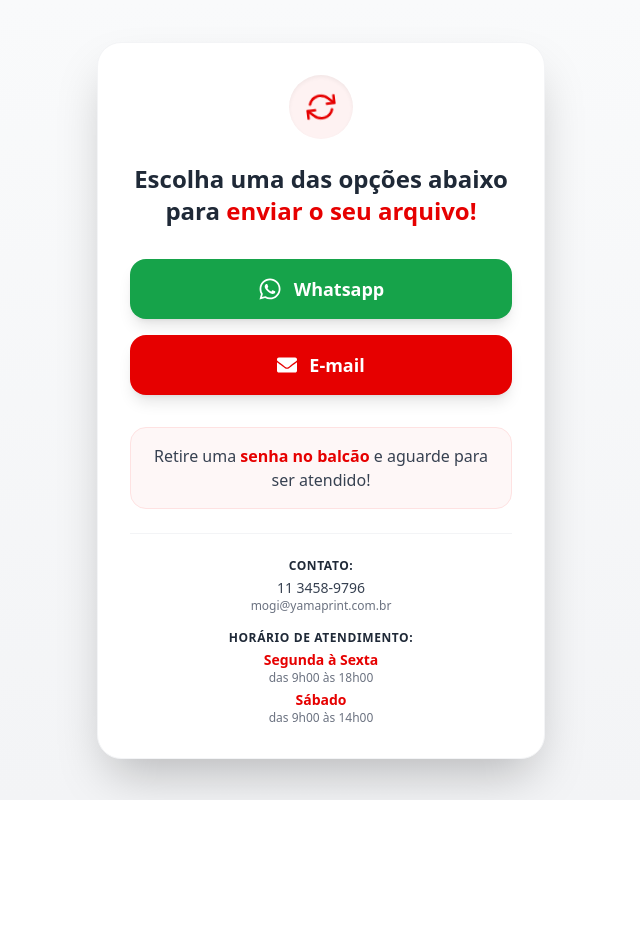
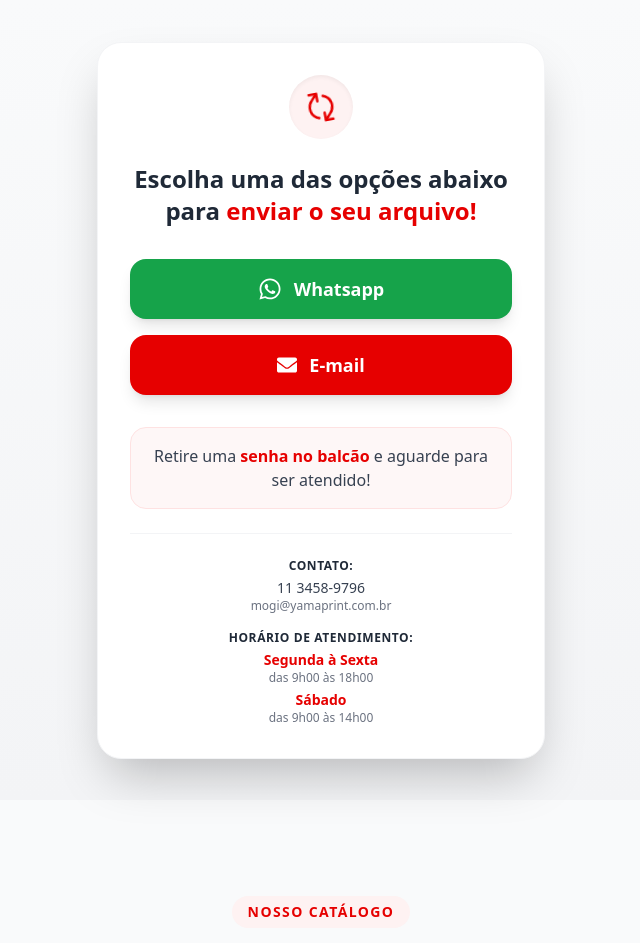
Before and after one commit to mrenanpx/yama-print-site, a React (Vite) app: page /envie-seu-arquivo in a window 1280 px wide. Shown: the top 943 px of the page, without its empty margins (319-959 px from the left). Before the commit the page ends 800 px from the top, so only its background shows below. Built offline with nearby package versions, Linux system fonts and the light colour scheme; the HTML template or start-up script is replaced by a standard one.

Commit message:
Produtos em envie-arquivo

```diff
--- a/src/components/ProductsCarousel.jsx
+++ b/src/components/ProductsCarousel.jsx
@@ -5,7 +5,7 @@
 const productsData = [
   { id: 1, image: '/products/prtd1.webp', title: 'CADERNO 1 MATÉRIA', price: 'R$ 14,90', startingAt: true },
   { id: 2, image: '/products/prtd2.webp', title: 'CARTÃO DE VISITA COUCHÊ 250g', price: 'R$ 79,00', tag: 'MAIS VENDIDO', tagColor: 'bg-green-500', startingAt: true },
-  { id: 3, image: '/products/prtd3.webp', title: 'CANETA BIC', price: 'R$ 1,30',tag:'MAIS VENDIDO', tagColor: 'bg-green-500', startingAt: true },
+  { id: 3, image: '/products/prtd3.webp', title: 'CANETA BIC', price: 'R$ 1,30',tag: 'MAIS VENDIDO', tagColor: 'bg-green-500', startingAt: true },
   { id: 4, image: '/products/prtd4.webp', title: 'MARCA TEXTO MASTERPRINT', price: 'R$ 2,50', tag: 'PROMOÇÃO', tagColor: 'bg-blue-500' },
   { id: 5, image: '/products/prtd5.webp', title: 'PASTA EM L YES', price: 'R$ 2,75' },
   { id: 6, image: '/products/prtd6.webp', title: 'LAPIS ACRILEX', price: 'R$ 0,99', tag: 'OFERTA', tagColor: 'bg-yama-red' },
--- a/src/pages/EnvieMogi.jsx
+++ b/src/pages/EnvieMogi.jsx
@@ -1,6 +1,7 @@
 import React, { useEffect } from 'react';
 import { FaWhatsapp, FaEnvelope } from 'react-icons/fa';
 import { FiRefreshCw } from 'react-icons/fi';
+import ProductsCarousel from '../components/ProductsCarousel';
 
 const EnvieMogi = () => {
   useEffect(() => {
@@ -16,6 +17,8 @@
   }, []);
 
   return (
+    <>
+
     <div className="min-h-screen bg-gradient-to-b from-gray-50 to-gray-100 flex items-center justify-center p-4">
       <div className="bg-white rounded-3xl shadow-2xl max-w-md w-full p-6 md:p-8 text-center border border-gray-100 relative overflow-hidden">
 
@@ -55,7 +58,7 @@
           </p>
         </div>
 
-        <div className="space-y-4 text-sm text-gray-600 border-t border-gray-100 pt-6">
+         <div className="space-y-4 text-sm text-gray-600 border-t border-gray-100 pt-6">
           <div>
             <strong className="block text-gray-800 uppercase tracking-wider text-xs mb-1">Contato:</strong>
             <p className="font-medium text-gray-700">11 3458-9796</p>
@@ -69,10 +72,15 @@
             <p className="font-bold text-yama-red mt-1">Sábado</p>
             <p className="text-xs text-gray-500">das 9h00 às 14h00</p>
           </div>
+
         </div>
+       </div>
 
-      </div>
+
     </div>
+
+   <ProductsCarousel />
+   </>
   );
 };
 
```
